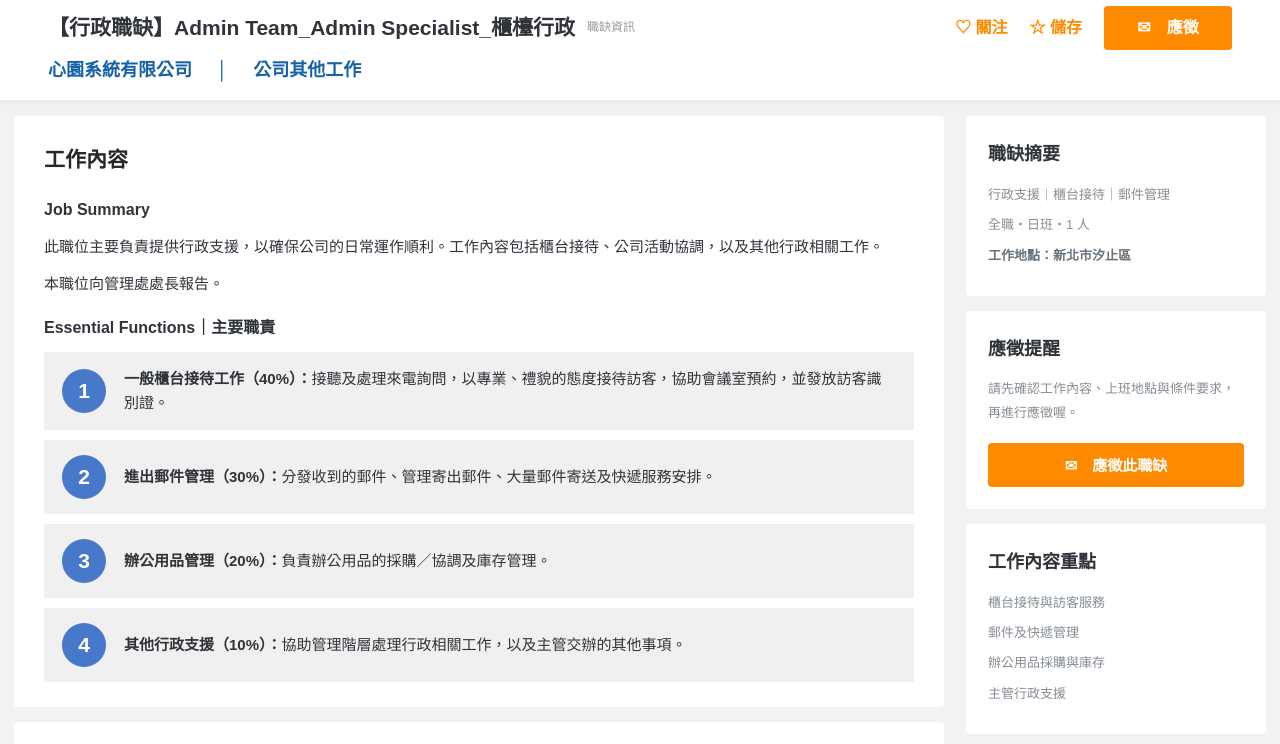
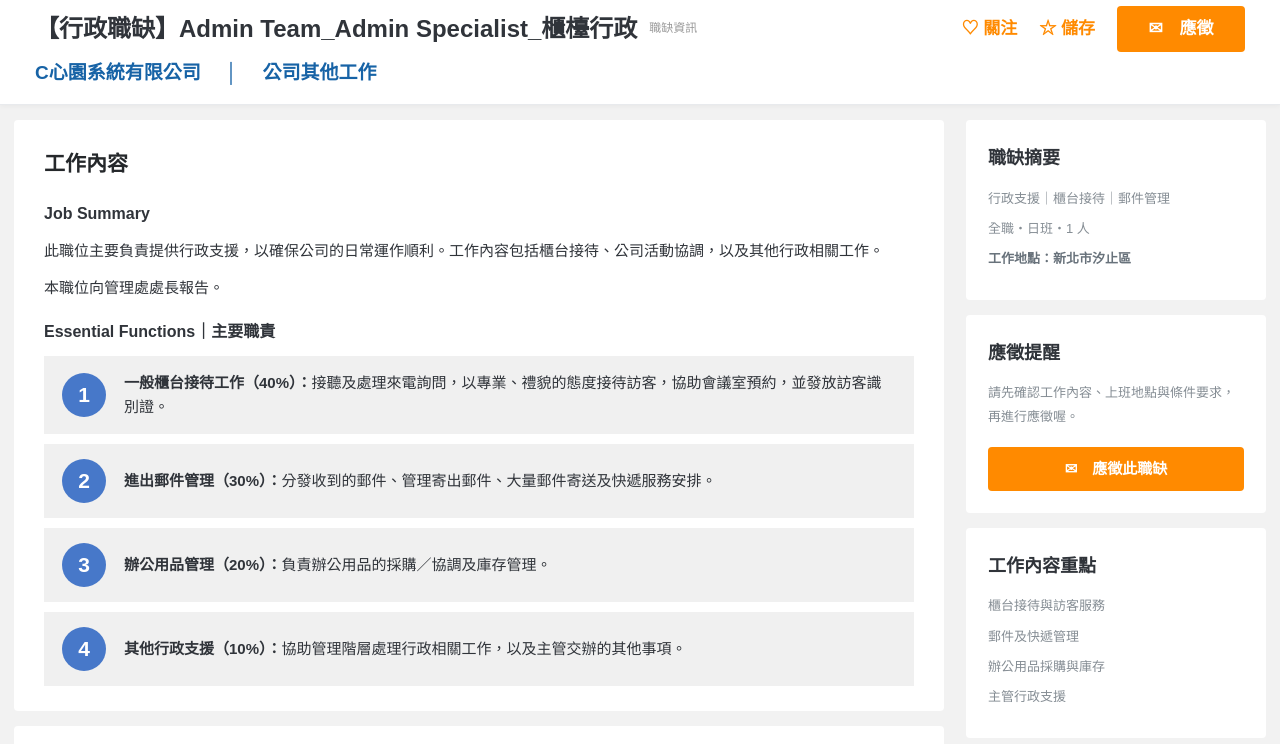
Before and after one commit to ppp930520-ops/104-admin-job-page, a plain HTML site: page index.html in a window 1280 px wide. Shown: the part 53-797 px from the top of the page. Drawn offline with Linux system fonts and the light colour scheme.

Commit message:
Match top navigation and job header reference spacing

```diff
--- a/index.html
+++ b/index.html
@@ -18,12 +18,12 @@ a{color:inherit;text-decoration:none}
 .tools{justify-content:flex-end;gap:22px;color:#777}
 .tools .course{color:#31a9b2}
 .jobhead{background:#fff;padding:10px 24px 14px;border-bottom:1px solid var(--line);box-shadow:0 2px 5px rgba(0,0,0,.04)}
-.jobhead-inner{max-width:1184px;margin:auto}
-.jobtitle{display:flex;align-items:center;gap:12px;flex-wrap:wrap;font-size:21px;font-weight:700;min-height:46px}
+.jobhead-inner{max-width:1210px;margin:auto}
+.jobtitle{display:flex;align-items:center;gap:12px;flex-wrap:wrap;font-size:24px;font-weight:700;min-height:48px}
 .jobtitle small{font-size:12px;font-weight:400;color:#999}
-.job-actions{display:flex;align-items:center;gap:22px;margin-left:auto;color:var(--orange);font-size:16px;white-space:nowrap}
+.job-actions{display:flex;align-items:center;gap:22px;margin-left:auto;color:var(--orange);font-size:17px;white-space:nowrap}
 .apply{display:inline-flex;align-items:center;justify-content:center;background:var(--orange);color:white;border:0;border-radius:4px;padding:8px 28px;font-weight:700;min-height:44px;min-width:128px}
-.subnav{display:flex;gap:25px;color:var(--blue);font-weight:700;margin-top:3px;font-size:18px}
+.subnav{display:flex;gap:25px;color:var(--blue);font-weight:700;margin-top:3px;font-size:19px}
 .meta{display:none}
 
 .page{max-width:1320px;margin:15px auto 56px;padding:0 14px}
@@ -87,7 +87,7 @@ li{padding-left:0;margin:5px 0}
    <small>職缺資訊</small>
    <div class="job-actions"><span>♡ 關注</span><span>☆ 儲存</span><span class="apply">✉　應徵</span></div>
   </div>
-  <div class="subnav"><span>心園系統有限公司</span><span>│</span><span>公司其他工作</span></div>
+  <div class="subnav"><span>C心園系統有限公司</span><span>│</span><span>公司其他工作</span></div>
  </div>
 </section>
 
```
